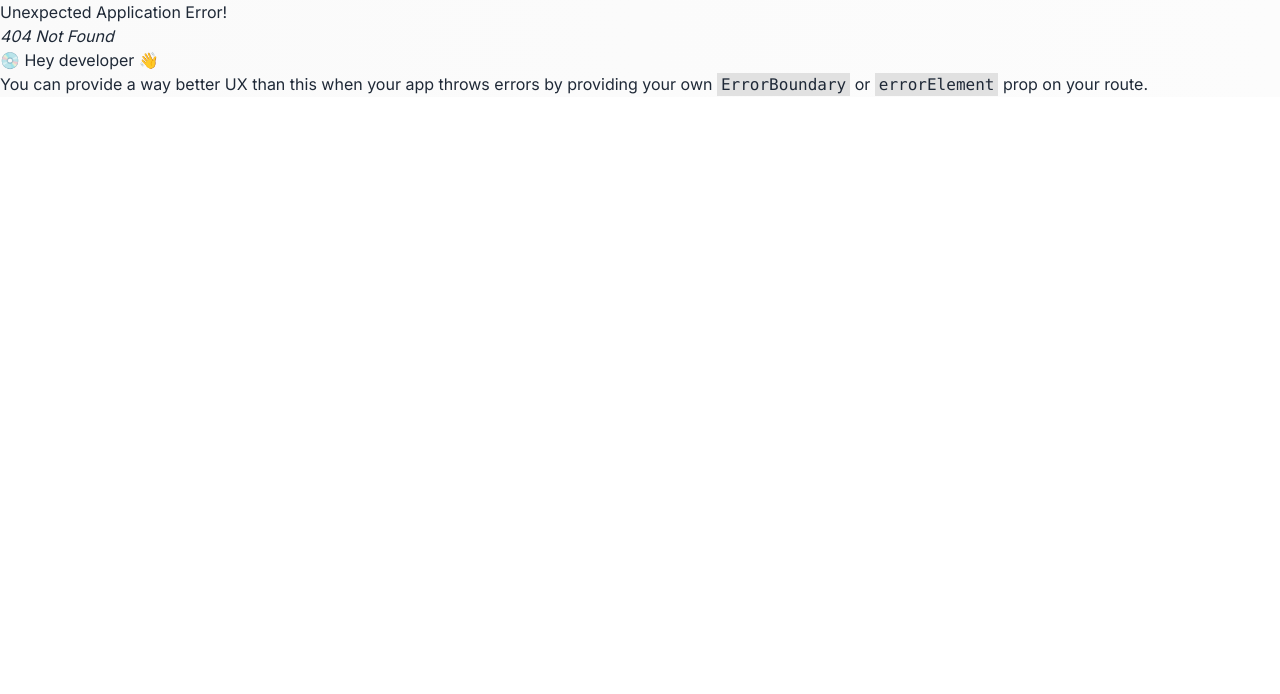
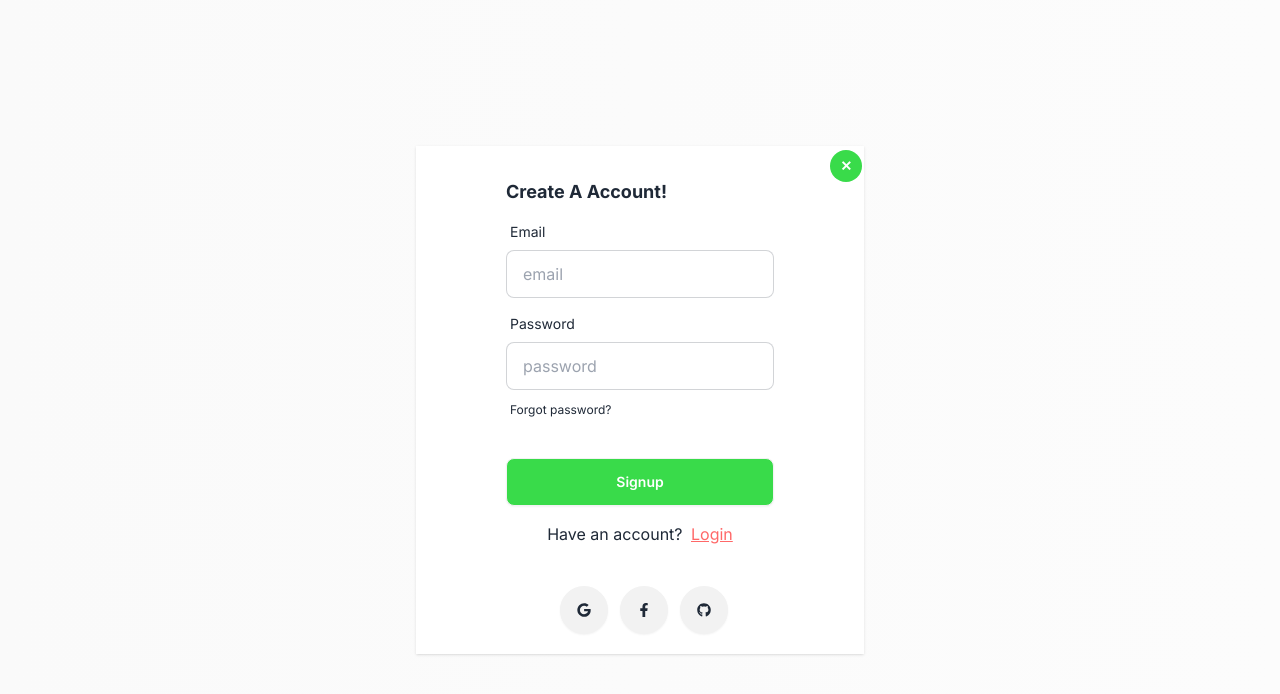
Before and after one commit to Mohammed-Shaaban-Ali/Foodi-App-Frontend, a React (Vite) app: page /signup in a window 1280 px wide. Before the commit this address had no page. Shown: the top 694 px of the page. Built offline with nearby package versions, Linux system fonts and the light colour scheme.

Commit message:
login &logout

```diff
--- /dev/null
+++ b/src/components/Modal.jsx
@@ -0,0 +1,143 @@
+import React, { useContext, useState } from "react";
+import { FaFacebookF, FaGithub, FaGoogle } from "react-icons/fa";
+import { Link, useLocation, useNavigate } from "react-router-dom";
+// import { useForm } from "react-hook-form";
+// import { AuthContext } from "../contexts/AuthProvider";
+const Modal = () => {
+  // const {
+  //   register,
+  //   handleSubmit,
+  //   formState: { errors },
+  // } = useForm();
+
+  // const { signUpWithGmail, login } = useContext(AuthContext);
+  const [errorMessage, setErrorMessage] = useState("");
+
+  // redirecting to home page or specifig page
+  const location = useLocation();
+  const navigate = useNavigate();
+  const from = location.state?.from?.pathname || "/";
+
+  const onSubmit = (data) => {
+    // const email = data.email;
+    // const password = data.password;
+    // // console.log(email, password)
+    // login(email, password)
+    //   .then((result) => {
+    //     const user = result.user;
+    //     alert("Login successfull");
+    //     document.getElementById("my_modal_5").close();
+    //     navigate(from, { replace: true });
+    //   })
+    //   .catch((error) => {
+    //     const errorMessage = error.message;
+    //     setErrorMessage("Provide a correct email and password!");
+    //   });
+  };
+
+  // google signin
+  // const handleLogin = () => {
+  //   signUpWithGmail()
+  //     .then((result) => {
+  //       const user = result.user;
+  //       alert("Login successfull!");
+  //       navigate(from, { replace: true });
+  //     })
+  //     .catch((error) => console.log(error));
+  // };
+  return (
+    <dialog id="my_modal_5" className="modal modal-middle sm:modal-middle">
+      <div className="modal-box">
+        <div className="modal-action flex flex-col justify-center mt-0">
+          <form
+            // onSubmit={handleSubmit(onSubmit)}
+            className="card-body"
+            method="dialog"
+          >
+            <h3 className="font-bold text-lg">Please Login!</h3>
+
+            {/* email */}
+            <div className="form-control">
+              <label className="label">
+                <span className="label-text">Email</span>
+              </label>
+              <input
+                type="email"
+                placeholder="email"
+                className="input input-bordered"
+                // {...register("email")}
+              />
+            </div>
+
+            {/* password */}
+            <div className="form-control">
+              <label className="label">
+                <span className="label-text">Password</span>
+              </label>
+              <input
+                type="password"
+                placeholder="password"
+                className="input input-bordered"
+                // {...register("password")}
+              />
+              <label className="label mt-1">
+                <a href="#" className="label-text-alt link link-hover">
+                  Forgot password?
+                </a>
+              </label>
+            </div>
+
+            {/* error */}
+            {errorMessage ? (
+              <p className="text-red text-xs italic">{errorMessage}</p>
+            ) : (
+              ""
+            )}
+
+            {/* login btn */}
+            <div className="form-control mt-4">
+              <input
+                type="submit"
+                value="Login"
+                className="btn bg-green text-white"
+              />
+            </div>
+
+            <p className="text-center my-2">
+              Donot have an account?{" "}
+              <Link to="/signup" className="underline text-red ml-1">
+                Signup Now
+              </Link>{" "}
+            </p>
+
+            <button
+              htmlFor="my_modal_5"
+              onClick={() => document.getElementById("my_modal_5").close()}
+              className="btn btn-sm btn-circle btn-ghost absolute right-2 top-2  bg-green hover:bg-red text-white"
+            >
+              ✕
+            </button>
+          </form>
+
+          {/* social sign in */}
+          <div className="text-center space-x-3 mb-5">
+            <button
+              className="btn btn-circle hover:bg-green hover:text-white"
+              // onClick={handleLogin}
+            >
+              <FaGoogle />
+            </button>
+            <button className="btn btn-circle hover:bg-green hover:text-white">
+              <FaFacebookF />
+            </button>
+            <button className="btn btn-circle hover:bg-green hover:text-white">
+              <FaGithub />
+            </button>
+          </div>
+        </div>
+      </div>
+    </dialog>
+  );
+};
+
+export default Modal;
--- a/src/components/Navbar.jsx
+++ b/src/components/Navbar.jsx
@@ -1,6 +1,8 @@
 import React, { useEffect, useState } from "react";
 import logo from "/logo.png";
-import { BiPhoneCall } from "react-icons/bi";
+import { FaRegUser } from "react-icons/fa";
+import { Link, NavLink } from "react-router-dom";
+import Modal from "./Modal";
 
 const Navbar = () => {
   const [isSticky, setSticky] = useState(false);
@@ -24,24 +26,14 @@ const Navbar = () => {
   const navItem = (
     <>
       <li>
-        <a href="/">Home</a>
+        <NavLink to="/" end>
+          Home
+        </NavLink>
       </li>
-
       <li>
-        <details>
-          <summary>Menu</summary>
-          <ul className="p-2">
-            <li>
-              <a>All</a>
-            </li>
-            <li>
-              <a>Salad</a>
-            </li>
-            <li>
-              <a>Pizza</a>
-            </li>
-          </ul>
-        </details>
+        <NavLink to="/menu" end>
+          Menu
+        </NavLink>
       </li>
 
       <li className="static">
@@ -49,20 +41,20 @@ const Navbar = () => {
           <summary>Services</summary>
           <ul className="p-2">
             <li>
-              <a>Online Order</a>
+              <NavLink to="/Online">Online Order</NavLink>
             </li>
             <li>
-              <a>Table Booking</a>
+              <NavLink to="/Online">Table Booking</NavLink>
             </li>
             <li>
-              <a>Order Tracking</a>
+              <NavLink to="/Online">Order Tracking</NavLink>
             </li>
           </ul>
         </details>
       </li>
 
       <li>
-        <a href="/">Offers</a>
+        <NavLink to="/offer">Offers</NavLink>
       </li>
     </>
   );
@@ -102,9 +94,9 @@ const Navbar = () => {
               {navItem}
             </ul>
           </div>
-          <a href="/">
+          <Link href="/">
             <img src={logo} alt="logo" />
-          </a>
+          </Link>
         </div>
         <div className="navbar-center hidden lg:flex">
           <ul className="menu menu-horizontal px-1">{navItem}</ul>
@@ -152,10 +144,13 @@ const Navbar = () => {
               </span>
             </div>
           </div>
-          <a className="btn bg-green transition hover:bg-greenhover rounded-full text-white px-6 flex items-center gap-3 text-lg">
-            <BiPhoneCall className="" />
-            Contact
-          </a>
+          <button
+            onClick={() => document.getElementById("my_modal_5").showModal()}
+            className="btn flex items-center  hover:bg-greenhover gap-2 rounded-full px-6 bg-green text-white"
+          >
+            <FaRegUser /> Login
+          </button>
+          <Modal />
         </div>
       </div>
     </header>
--- /dev/null
+++ b/src/components/Signup.jsx
@@ -0,0 +1,130 @@
+import React, { useContext } from "react";
+import { FaFacebookF, FaGithub, FaGoogle } from "react-icons/fa";
+import { Link, useLocation, useNavigate } from "react-router-dom";
+// import { useForm } from "react-hook-form"
+import Modal from "./Modal";
+// import { AuthContext } from "../contexts/AuthProvider";
+
+const Signup = () => {
+  // const {
+  //     register,
+  //     handleSubmit,
+  //     formState: { errors },
+  //   } = useForm();
+
+  //   const {createUser, login} = useContext(AuthContext);
+  // redirecting to home page or specifig page
+  const location = useLocation();
+  const navigate = useNavigate();
+  const from = location.state?.from?.pathname || "/";
+
+  //   const onSubmit = (data) => {
+  //     const email = data.email;
+  //     const password = data.password;
+  //     createUser(email, password).then((result) => {
+  //       // Signed up
+  //       const user = result.user;
+  //       alert("Account creation successfully done!")
+  //       document.getElementById("my_modal_5").close()
+  //       navigate(from, {replace: true})
+  //       // ...
+  //     })
+  //     .catch((error) => {
+  //       const errorCode = error.code;
+  //       const errorMessage = error.message;
+  //       // ..
+  //     })
+  //   }
+  return (
+    <div className="flex items-center justify-center min-h-screen">
+      <div className="max-w-md  bg-white shadow w-full mx-auto flex items-center justify-center ">
+        <div className="modal-action flex flex-col justify-center mt-0">
+          <form
+            //   onSubmit={handleSubmit(onSubmit)}
+            className="card-body relative"
+            method="dialog"
+          >
+            <h3 className="font-bold text-lg">Create A Account!</h3>
+
+            {/* email */}
+            <div className="form-control">
+              <label className="label">
+                <span className="label-text">Email</span>
+              </label>
+              <input
+                type="email"
+                placeholder="email"
+                className="input input-bordered"
+                // {...register("email")}
+              />
+            </div>
+
+            {/* password */}
+            <div className="form-control">
+              <label className="label">
+                <span className="label-text">Password</span>
+              </label>
+              <input
+                type="password"
+                placeholder="password"
+                className="input input-bordered"
+                // {...register("password")}
+              />
+              <label className="label mt-1">
+                <a href="#" className="label-text-alt link link-hover">
+                  Forgot password?
+                </a>
+              </label>
+            </div>
+
+            {/* error */}
+
+            {/* login btn */}
+            <div className="form-control mt-6">
+              <input
+                type="submit"
+                value="Signup"
+                className="btn bg-green text-white"
+              />
+            </div>
+
+            <p className="text-center my-2">
+              Have an account?{" "}
+              <button
+                className="underline text-red ml-1"
+                onClick={() =>
+                  document.getElementById("my_modal_5").showModal()
+                }
+              >
+                Login
+              </button>{" "}
+            </p>
+
+            <Link
+              to="/"
+              className="btn btn-sm btn-circle btn-ghost absolute -right-5 md:-right-14 top-1 bg-green hover:bg-red text-white"
+            >
+              ✕
+            </Link>
+          </form>
+
+          {/* social sign in */}
+          <div className="text-center space-x-3 mb-5">
+            <button className="btn btn-circle hover:bg-green hover:text-white">
+              <FaGoogle />
+            </button>
+            <button className="btn btn-circle hover:bg-green hover:text-white">
+              <FaFacebookF />
+            </button>
+            <button className="btn btn-circle hover:bg-green hover:text-white">
+              <FaGithub />
+            </button>
+          </div>
+        </div>
+        <Modal />
+      </div>
+    </div>
+  );
+};
+
+export default Signup;
--- a/src/index.css
+++ b/src/index.css
@@ -64,10 +64,15 @@ nav {
   font-weight: bold !important;
 }
 
-.active {
+.activet {
   text-decoration: underline;
   text-underline-offset: 5px;
   color: #39db4a;
+}
+.active {
+  color: black !important;
+  font-weight: bold !important;
+  background: rgba(0, 255, 0, 0.379) !important;
 }
 
 .menu :where(li > details > summary):after,
--- a/src/pages/shop/Menu.jsx
+++ b/src/pages/shop/Menu.jsx
@@ -108,37 +108,37 @@ const Menu = () => {
           <div className="flex flex-row justify-start md:items-center md:gap-8 gap-4  flex-wrap">
             <button
               onClick={showAll}
-              className={selectedCategory === "all" ? "active" : ""}
+              className={selectedCategory === "all" ? "activet" : ""}
             >
               All
             </button>
             <button
               onClick={() => filterItems("salad")}
-              className={selectedCategory === "salad" ? "active" : ""}
+              className={selectedCategory === "salad" ? "activet" : ""}
             >
               Salad
             </button>
             <button
               onClick={() => filterItems("pizza")}
-              className={selectedCategory === "pizza" ? "active" : ""}
+              className={selectedCategory === "pizza" ? "activet" : ""}
             >
               Pizza
             </button>
             <button
               onClick={() => filterItems("soup")}
-              className={selectedCategory === "soup" ? "active" : ""}
+              className={selectedCategory === "soup" ? "activet" : ""}
             >
               Soups
             </button>
             <button
               onClick={() => filterItems("dessert")}
-              className={selectedCategory === "dessert" ? "active" : ""}
+              className={selectedCategory === "dessert" ? "activet" : ""}
             >
               Desserts
             </button>
             <button
               onClick={() => filterItems("drinks")}
-              className={selectedCategory === "drinks" ? "active" : ""}
+              className={selectedCategory === "drinks" ? "activet" : ""}
             >
               Drinks
             </button>
--- a/src/router/Router.jsx
+++ b/src/router/Router.jsx
@@ -2,6 +2,7 @@ import { createBrowserRouter } from "react-router-dom";
 import Main from "../layout/Main";
 import Home from "../pages/home/Home";
 import Menu from "../pages/shop/Menu";
+import Signup from "../components/Signup";
 
 const router = createBrowserRouter([
   {
@@ -18,6 +19,10 @@ const router = createBrowserRouter([
       },
     ],
   },
+  {
+    path: "/signup",
+    element: <Signup />,
+  },
 ]);
 
 export default router;
```
